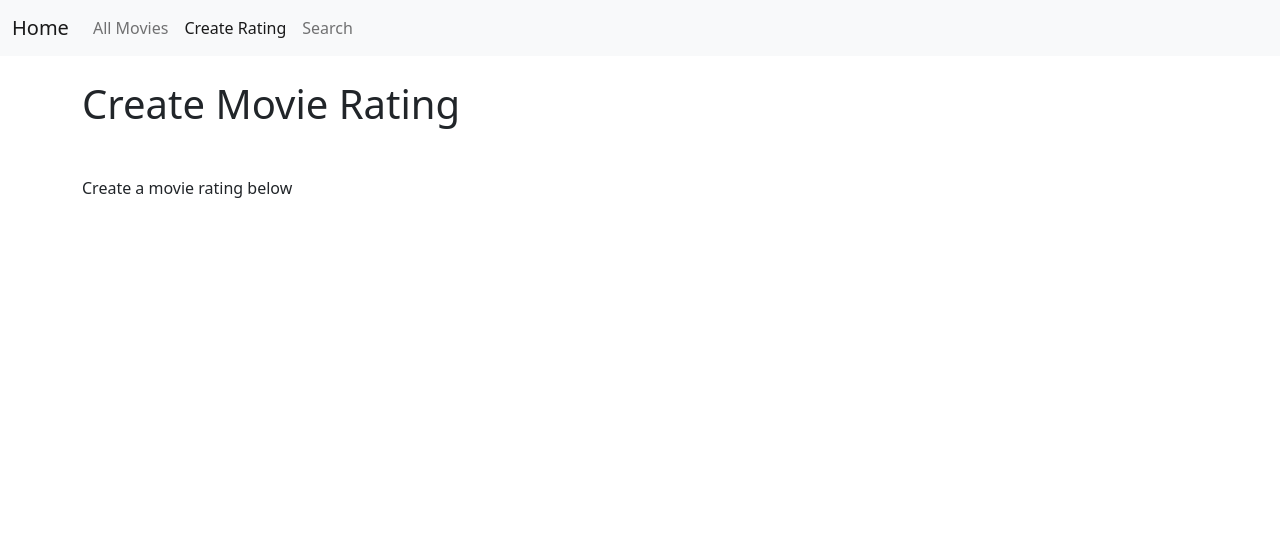
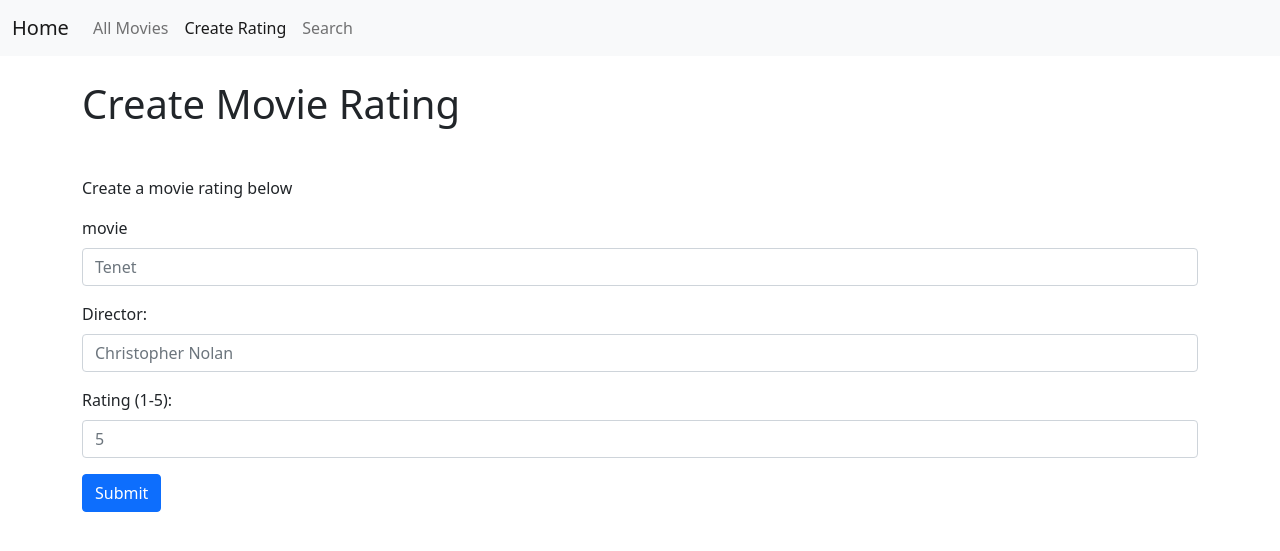
Before and after one commit to weiraven/itsc-3155-module-9-assignment, a Flask app: page /movies/new in a window 1280 px wide. Shown: the top 551 px of the page. Run offline with Flask 2, Linux system fonts and the light colour scheme.

Commit message:
Task #2 create movies and the unit test

```diff
--- a/app.py
+++ b/app.py
@@ -1,4 +1,4 @@
-from flask import Flask, redirect, render_template
+from flask import Flask, redirect, render_template, request
 
 from src.repositories.movie_repository import get_movie_repository
 
@@ -32,7 +32,11 @@ def create_movies_form():
 def create_movie():
     # TODO: Feature 2
     # After creating the movie in the database, we redirect to the list all movies page
-    return redirect("/movies")
+    title = request.form['movie']
+    director = request.form['director']
+    rating = int(request.form['rating'])
+    movie_repository.create_movie(title,director,rating)
+    return redirect('/movies')
 
 
 @app.get("/movies/search")
--- a/templates/create_movies_form.html
+++ b/templates/create_movies_form.html
@@ -6,4 +6,19 @@
 <h1 class="mb-5">Create Movie Rating</h1>
 <p class="mb-3">Create a movie rating below</p>
 <!-- TODO: Feature 2 -->
+<form method="POST" action="{{ url_for('create_movie') }}">
+    <div class="mb-3">
+        <label for="movie" class="form-label">movie</label>
+        <input type="text" class="form-control" id="movie" name="movie" placeholder="Tenet">
+    </div>
+    <div class="mb-3">
+        <label for="director" class="form-label">Director:</label>
+        <input type="text" class="form-control" id="director" name="director" placeholder="Christopher Nolan">
+    </div>
+    <div class="mb-3">
+        <label for="rating" class="form-label">Rating (1-5):</label>
+        <input type="number" class="form-control" id="rating" name="rating" placeholder="5">
+    </div>
+    <button type="submit" class="btn btn-primary">Submit</button>
+</form>
 {% endblock %}
```
Also changed, not shown: tests/unit/test_create_movie.py (+11 -0 lines).
